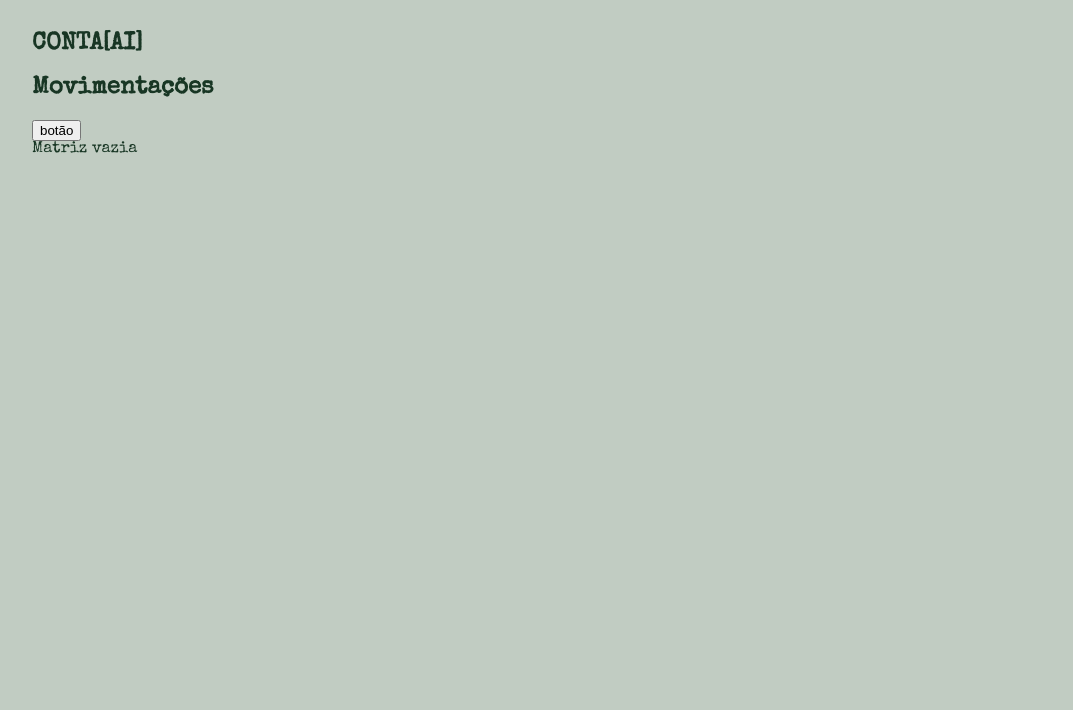
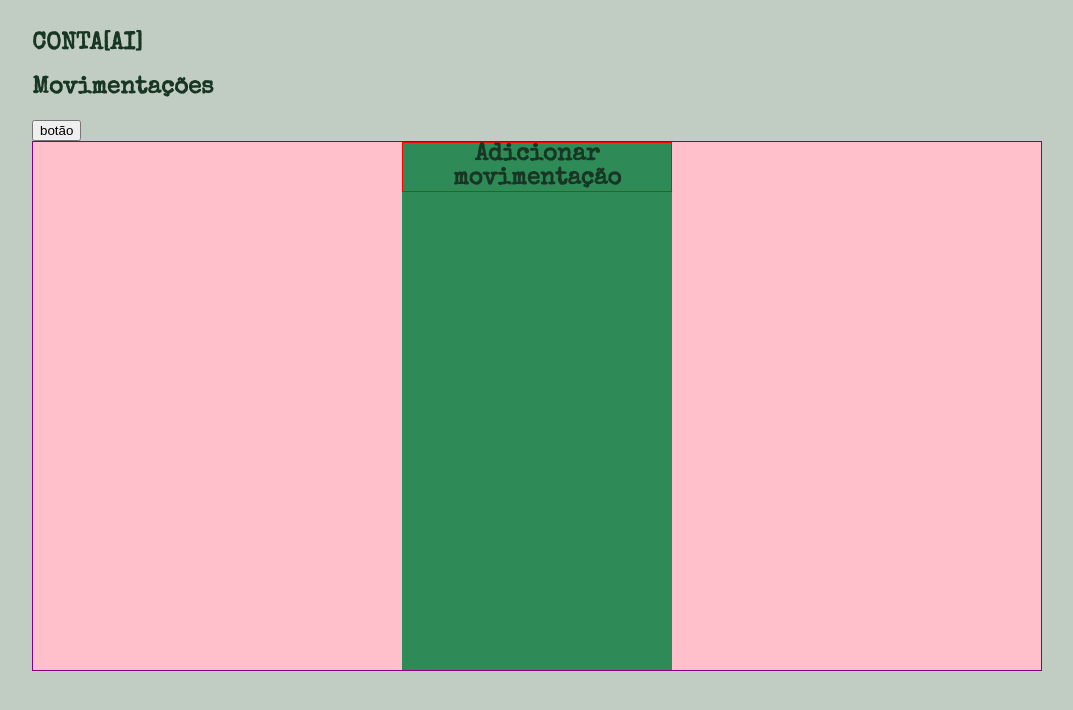
Before and after one commit to cannudo/conta-ai-frontend, a Vue app in the folder vueroot/: page / in a window 1280 px wide. Shown: the top 710 px of the page, without its empty margins (103-1176 px from the left). Built offline with nearby package versions, Linux system fonts and the light colour scheme.

Commit message:
💄 adicionar movimentação em progresso

```diff
--- a/vueroot/src/App.vue
+++ b/vueroot/src/App.vue
@@ -33,4 +33,9 @@ export default {
   font-family: 'Special Elite';
   margin: 32px 135px 0px 135px;
 }
+
+h4 {
+  border: 1px solid red;
+  font-size: 24px;
+}
 </style>
--- a/vueroot/src/components/Movimentacoes.vue
+++ b/vueroot/src/components/Movimentacoes.vue
@@ -3,8 +3,20 @@
     <button @click="get()">botão</button>
 
     <div id="movimentacoesBox">
-      <span v-if="movimentacoes.length === 0">Matriz vazia</span>
-      <span v-else>{{ movimentacoes }}</span>
+      <main v-if="movimentacoes.length === 0">
+        <section>
+          <h4>Adicionar movimentação</h4>
+        </section>
+      </main>
+      <span v-else>
+        <ol>
+          <li v-for="(objeto, index) in movimentacoes" :key="index">
+            <div v-for="(valor, chave) in objeto" :key="chave">
+              {{ chave }}: {{ valor }}
+            </div>
+          </li>
+        </ol>
+      </span>
     </div>
 </template>
 
@@ -20,10 +32,28 @@ export default {
     async get() {
       this.movimentacoes = await getMovimentacoes()
     }
-}
+  }
 }
 </script>
 
 <style scoped>
+    #movimentacoesBox {
+      border: 1px solid purple;
+    }
 
+    h4 {
+      text-align: center;
+      margin: 0 auto;
+    }
+
+    main {
+      background-color: pink;
+    }
+
+    section {
+      background-color: seagreen;
+      width: 270px;
+      height: 528px;
+      margin: 0 auto;
+    }
 </style>
```
